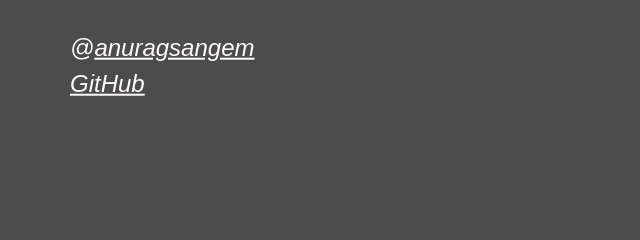
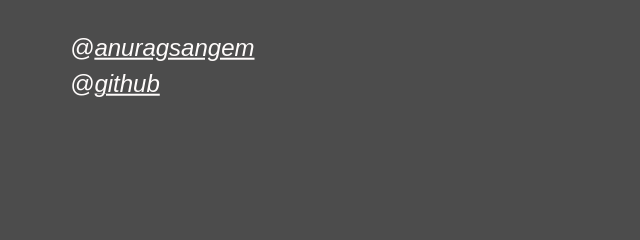
Before and after one commit to Anuragsangem/Portfolio, a plain HTML site: page index.html in a window 1280 px wide. Shown: the part 357-597 px from the top of the page, 0-640 px from the left. Drawn offline with Linux system fonts and the light colour scheme.

Commit message:
Update index.html

```diff
--- a/index.html
+++ b/index.html
@@ -33,7 +33,7 @@
                 <h6 class="header-mono" > I'm a Data Science Grad student with expertise in Applied Machine learning, NLP, and Python.</h6>
                 <div style="text-align: left">
                     <h4><em><a href="https://www.linkedin.com/in/anurag-sangem/" target="_blank" style="color:#FFFCFB;">@<u>anuragsangem</u></a></em></h4>
-	            <h4><em><a href="https://github.com/Anuragsangem?tab=repositories" target="_blank" style="color:#FFFCFB;"><u>GitHub</u></a></em></h4>
+	            <h4><em><a href="https://github.com/Anuragsangem?tab=repositories" target="_blank" style="color:#FFFCFB;">@<u>github</u></a></em></h4>
 
                 </div>
 
```
